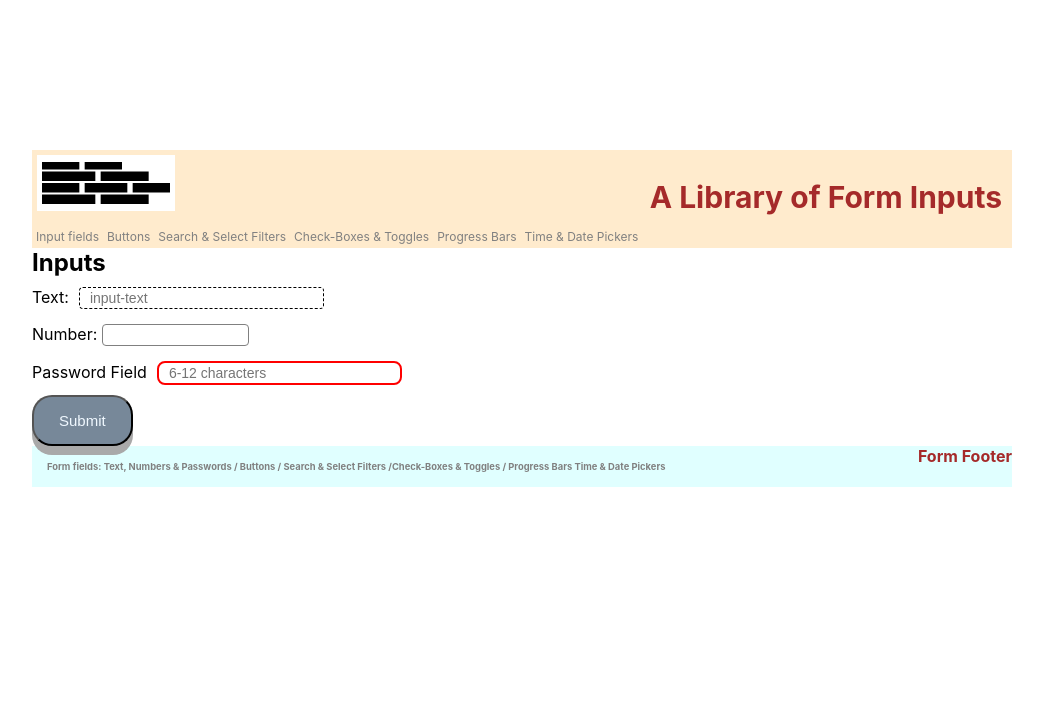
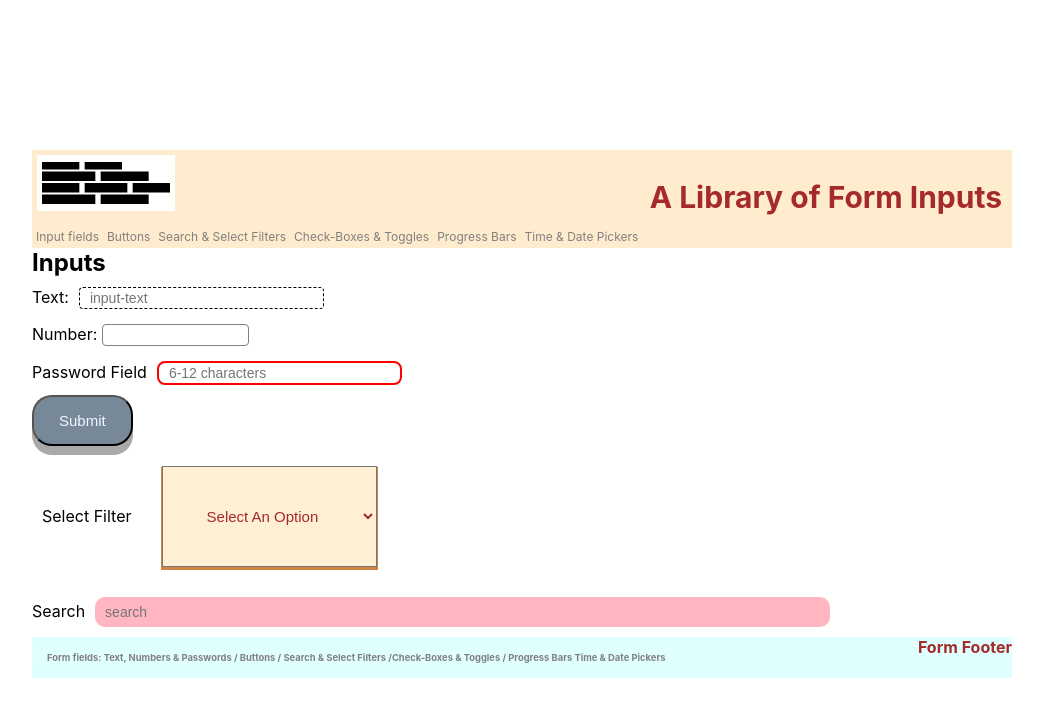
Before and after one commit to SumiSastri/react-forms-hub, a React (Create React App) app: page / in a window 1280 px wide. Shown: the top 716 px of the page, without its empty margins (118-1161 px from the left). Built offline with nearby package versions, Linux system fonts and the light colour scheme.

Commit message:
adds search and select filters

```diff
--- /dev/null
+++ b/src/components/filters/FormFilters.js
@@ -0,0 +1,37 @@
+import React, { Component } from 'react'
+
+import SelectFilter from './SelectFilter'
+import SearchFilter from './SearchFilter'
+
+export class FormFilters extends Component {
+    constructor(props) {
+        super(props);
+
+        this.state = {
+            // data: data,
+            selectFilter: '',
+            searchFilter: '',
+        }
+
+        this.initialState = this.state;
+    }
+    updateFilterInputs = (key, val) => {
+        if (key === 'searchFilter' || key === 'selectFilter') {
+            return this.setState({ error: null, [key]: val })
+            alert(`option selected: ${this.state.selectFilter} searchQuery: ${this.state.searchFilter} `)
+        }
+    }
+    render() {
+        // const searchQuery = this.state.data.filter((data) => {
+        //     return data.toLowerCase().includes(this.state.searchFilter.toLowerCase());
+        // });
+        return (
+            <div>
+                <SelectFilter onChange={this.updateFilterInputs} />
+                <SearchFilter onChange={this.updateFilterInputs} />
+            </div>
+        )
+    }
+}
+
+export default FormFilters
--- a/src/components/filters/SearchFilter.js
+++ b/src/components/filters/SearchFilter.js
@@ -1,17 +1,19 @@
 import React from 'react';
-import './input.css';
+import '../input-fields/input.css';
 
 
-const SearchFilter = properties => {
+const SearchFilter = ({ searchFilter, updateFilterInputs }) => {
     return (
         <div>
-            <label>Text:</label>
+            <label>Search</label>
             <input
-                className='i'
-                data-testid=''
+                className='input-field-two'
+                data-testid='inpt-search'
+                name='search-filter'
+                onChange={updateFilterInputs}
                 placeholder='search'
-                name=''
-                onChange={() => { }}
+                type="search"
+                value={searchFilter}
             />
         </div>
     );
--- a/src/components/filters/SelectFilter.js
+++ b/src/components/filters/SelectFilter.js
@@ -1,7 +1,7 @@
 import React from 'react';
 import './filter.css';
 
-const SelectFilter = properties => {
+const SelectFilter = ({ selectFilter, updateFilterInputs }) => {
   return (
     <div>
       <div className='select-filter-container'>
--- a/src/components/input-fields/FormInputs.js
+++ b/src/components/input-fields/FormInputs.js
@@ -32,14 +32,16 @@ export class FormInputs extends Component {
     }
 
     handleFormSubmit = (event) => {
+        alert(`submitted text: ${this.state.inputText} number: ${this.state.inputNumber} password: number: ${this.state.inputPassword}`)
         event.preventDefault();
-        alert(`submitted text: ${this.state.inputText} number: ${this.state.inputNumber} password: number: ${this.state.inputPassword}`)
         console.log(this.state)
     };
 
+    // resetFields = () => {
+    //     this.setState(this.initialState);
+    // }
 
     render() {
-
         return (
             <form onSubmit={this.handleFormSubmit}>
                 <InputText
@@ -56,6 +58,7 @@ export class FormInputs extends Component {
                 />
                 <section>
                     <SubmitBtn onClick={this.handleFormSubmit} />
+                    {/* <button onClick={this.resetFields}>Reset</button> */}
                 </section>
             </form>
         )
--- a/src/components/mainForm.js
+++ b/src/components/mainForm.js
@@ -3,6 +3,7 @@ import React, { Component } from 'react';
 import FormHeader from './navbars/formHeader';
 import FormFooter from './navbars/formFooter';
 import FormInputs from '../components/input-fields/FormInputs'
+import FormFilters from '../components/filters/FormFilters'
 
 
 class MainForm extends Component {
@@ -12,6 +13,7 @@ class MainForm extends Component {
         <FormHeader />
         <h2>Inputs</h2>
         <FormInputs />
+        <FormFilters />
         <FormFooter />
       </div>
     );
```
Also changed, not shown: 2 other files (tests, documents, lock files or other folders).
